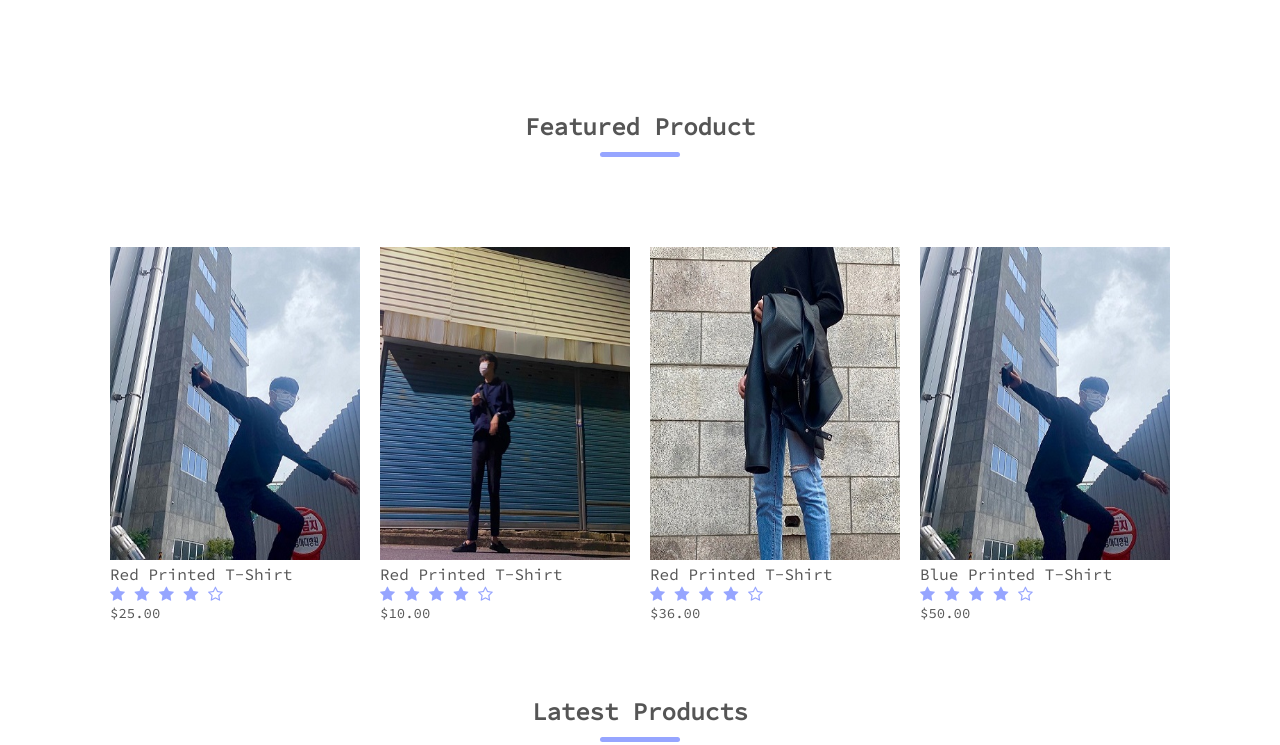
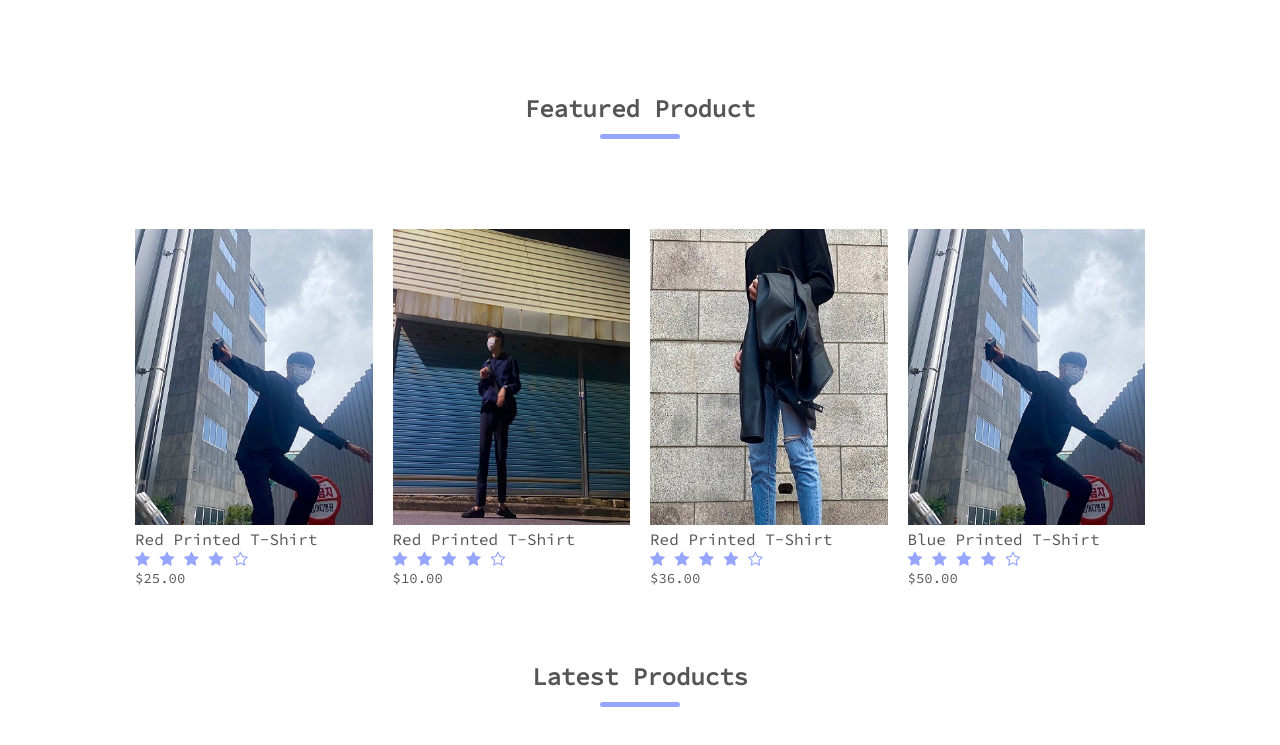
Before and after one commit to TaeMin-98/MenShop, a plain HTML site: page index.html in a window 1280 px wide. Shown: the part 916-1661 px from the top of the page. Drawn offline with Linux system fonts and the light colour scheme.

Commit message:
Update style.css

```diff
--- a/style.css
+++ b/style.css
@@ -1,7 +1,7 @@
 * {
   margin: 0;
   padding: 0;
-  box-sizing: borderbox;
+  box-sizing: border-box;
 }
 
 body {
@@ -48,7 +48,7 @@ p {
 .row {
   display: flex;
   align-items: center;
-  /*flex-wrap: wrap;*/
+  flex-wrap: wrap;
   justify-content: space-around;
 
 }
@@ -314,7 +314,7 @@ ul {
 
 /*-- media query for menu-----*/
 
-/*
+
 @media only screen and (max-width: 800px) {
   nav ul {
     position: absolute;
@@ -342,10 +342,10 @@ ul {
     cursor: pointer;
   }
 }
-*/
+
 /*-- media query for less than 600 screen size-----*/
 
-/*
+
 @media only screen and (max-width: 800px){
   .row{
     text-align: center;
@@ -354,4 +354,3 @@ ul {
     flex-basis: 100;
   }
 }
-*/
```
